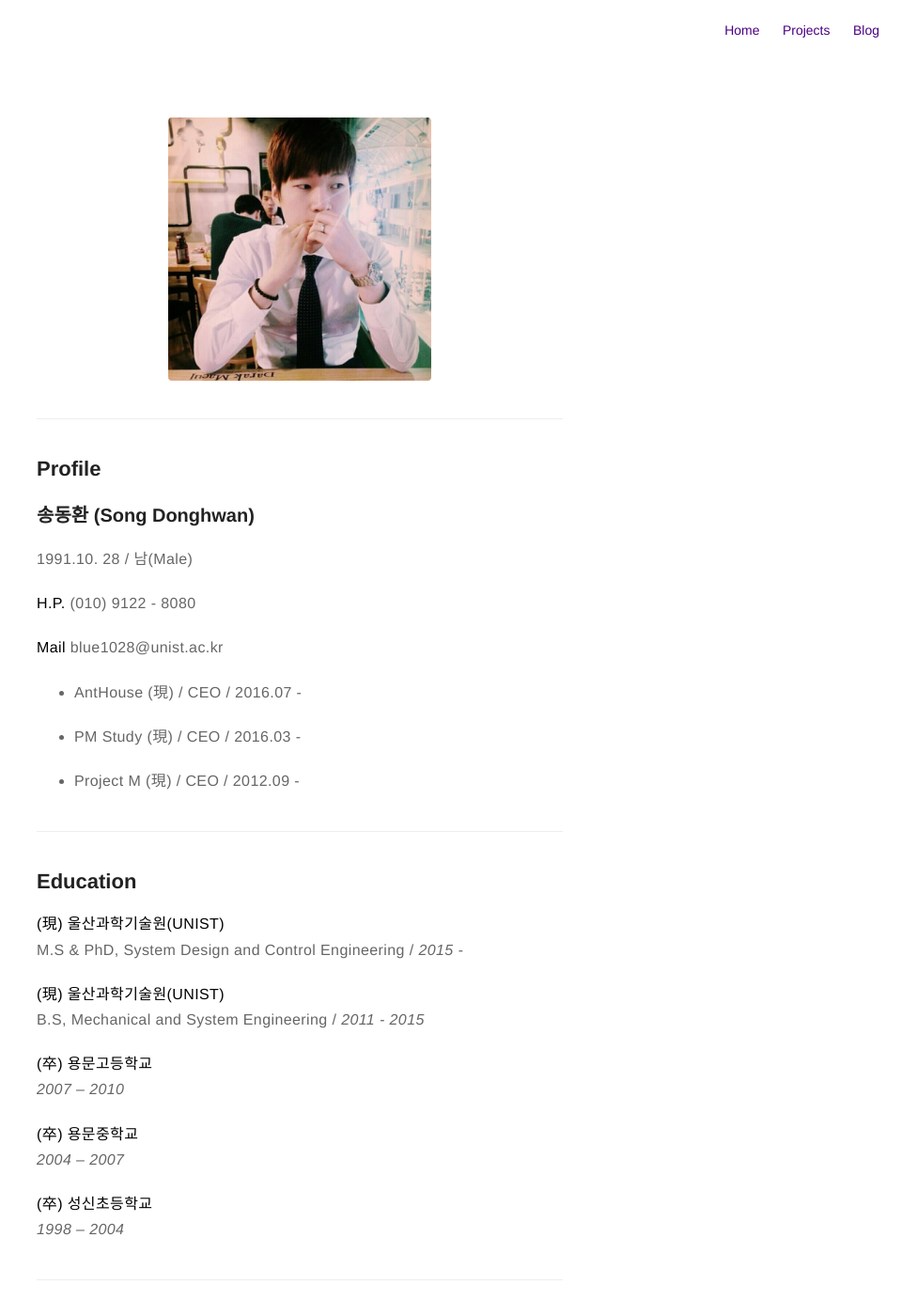
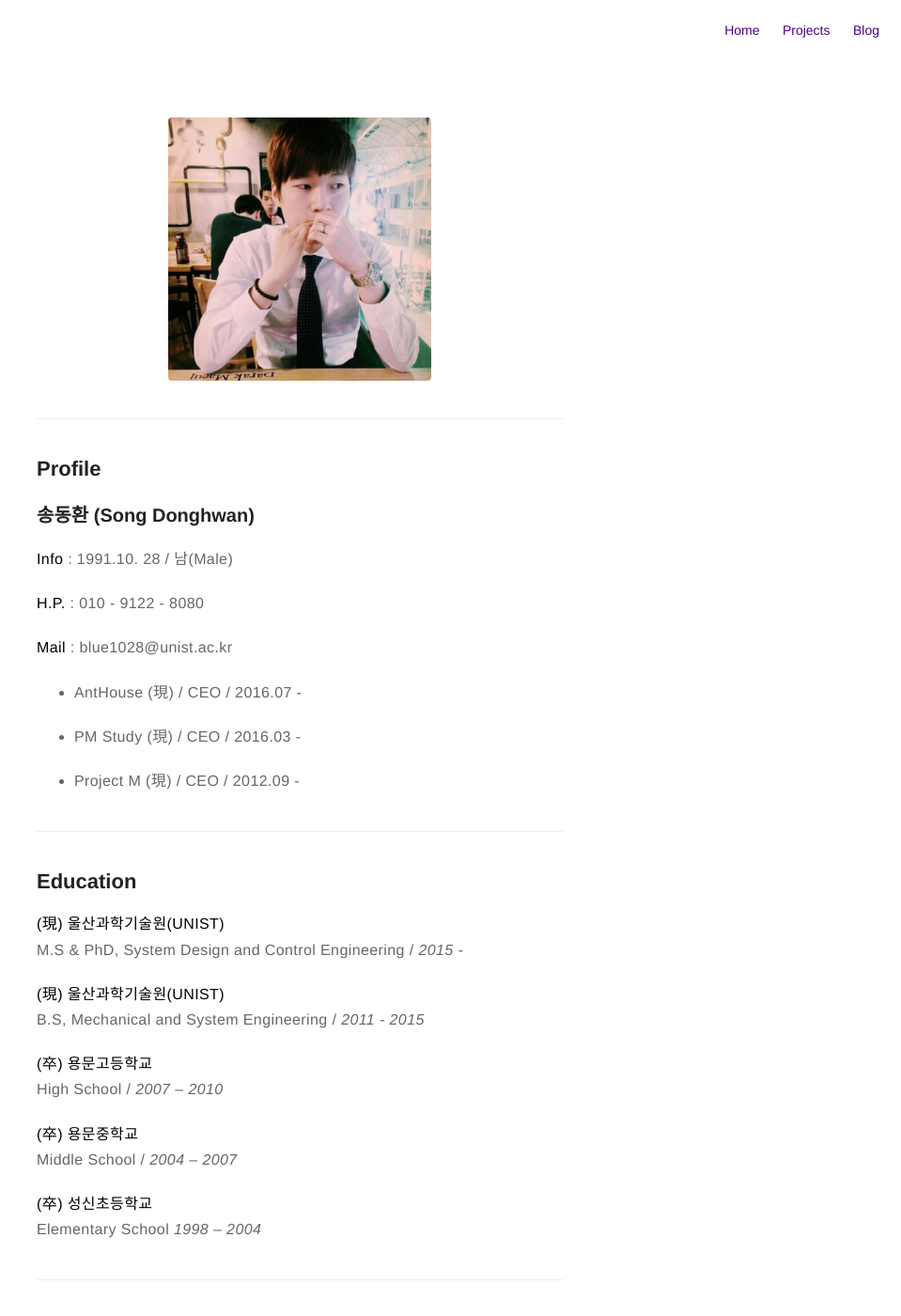
Before and after one commit to MidasS/MidasS.github.io, a Jekyll site: the page built from about.md, in a window 1280 px wide and 1400 px high. Shown: the whole window at 94% size, without its empty margins (321-1280 px from the left). Built offline with Jekyll 4.4.1, drawn with Linux system fonts in a browser that asks for light colours.

```diff
--- a/about.md
+++ b/about.md
@@ -12,11 +12,11 @@
 
 ### 송동환 (Song Donghwan)
 
-1991.10. 28 / 남(Male)
+**Info** : 1991.10. 28 / 남(Male)
 
-**H.P.**  (010) 9122 - 8080
+**H.P.** : 010 - 9122 - 8080
 
-**Mail** blue1028@unist.ac.kr
+**Mail** : blue1028@unist.ac.kr
 
 
 
@@ -39,13 +39,13 @@
 	B.S, Mechanical and System Engineering / *2011 - 2015*
 
 **(卒) 용문고등학교**
-    *2007 – 2010*
+    High School / *2007 – 2010*
 
 **(卒) 용문중학교**
-	*2004 – 2007*
+	Middle School / *2004 – 2007*
 
 **(卒) 성신초등학교**
-	*1998 – 2004*
+	Elementary School *1998 – 2004*
 
 
 ---
```
